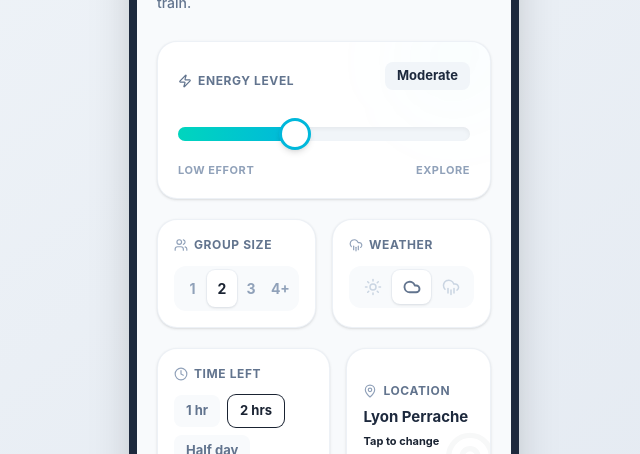
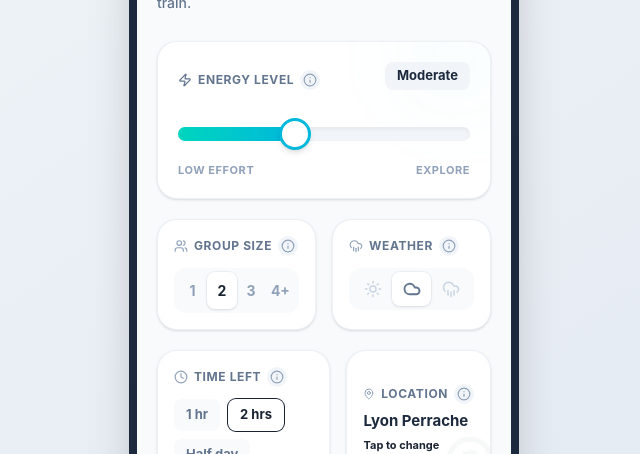
Before and after one commit to TuanDangNguyen2003/Interaction-Design-Proto-App, a React (Vite) app: page /setup in a window 1280 px wide. Shown: the part 226-680 px from the top of the page, without its empty margins (316-956 px from the left). Built offline with nearby package versions, Linux system fonts and the light colour scheme.

Commit message:
Enhance DecisionSetupScreen: Add detailed setup options for energy, group size, weather, time, and location with interactive info buttons for improved user guidance and experience.

```diff
--- a/src/app/screens/DecisionSetupScreen.tsx
+++ b/src/app/screens/DecisionSetupScreen.tsx
@@ -1,6 +1,55 @@
 import { useState } from 'react';
 import { useNavigate } from 'react-router';
-import { ChevronLeft, ChevronRight, Users, Clock, CloudRain, Sun, Cloud, MapPin, Zap } from 'lucide-react';
+import { ChevronLeft, ChevronRight, Users, Clock, CloudRain, Sun, Cloud, MapPin, Zap, Info, X } from 'lucide-react';
+import { motion } from 'motion/react';
+
+const setupDetails = {
+  energy: {
+    title: 'Energy level',
+    summary: 'This keeps the nearby option realistic for how much effort Tran and her friend want right now.',
+    rows: [
+      { label: 'Low effort', value: 'Sit-down stops and very short walks.' },
+      { label: 'Moderate', value: 'A simple activity or short transit is okay.' },
+      { label: 'Explore', value: 'More movement and a more active stop.' },
+    ],
+  },
+  people: {
+    title: 'Group size',
+    summary: 'Group size helps TripFit favor places that are practical to enter and enjoy together.',
+    rows: [
+      { label: '1 person', value: 'Fast, flexible solo options.' },
+      { label: '2 people', value: 'Easy seating and low coordination effort.' },
+      { label: '3-4+ people', value: 'More space and group-friendly options needed.' },
+    ],
+  },
+  weather: {
+    title: 'Weather',
+    summary: 'Weather prevents the app from proposing an uncomfortable or unrealistic nearby plan.',
+    rows: [
+      { label: 'Sunny', value: 'Outdoor routes and open-air stops are included.' },
+      { label: 'Cloudy', value: 'Covered or flexible options get priority.' },
+      { label: 'Rainy', value: 'Indoor places and sheltered routes are prioritized.' },
+    ],
+  },
+  time: {
+    title: 'Time left',
+    summary: 'Tran needs an option that leaves enough buffer to return for the train.',
+    rows: [
+      { label: '1 hr', value: 'Only immediate, very low-commitment stops.' },
+      { label: '2 hrs', value: 'A nearby break with a comfortable return buffer.' },
+      { label: 'Half day', value: 'Allows farther or longer activities.' },
+    ],
+  },
+  location: {
+    title: 'Location',
+    summary: 'The starting point determines travel time and whether an option is train-safe.',
+    rows: [
+      { label: 'Lyon Perrache', value: 'Search begins near the station area.' },
+      { label: 'Tap to change', value: 'Update this if Tran moves elsewhere.' },
+      { label: 'Why it matters', value: 'Closer places rank higher when departure time matters.' },
+    ],
+  },
+} as const;
 
 export default function DecisionSetupScreen() {
   const navigate = useNavigate();
@@ -9,6 +58,22 @@ export default function DecisionSetupScreen() {
   const [people, setPeople] = useState(2);
   const [time, setTime] = useState('2 hrs');
   const [weather, setWeather] = useState('cloud');
+  const [activeInfo, setActiveInfo] = useState<keyof typeof setupDetails | null>(null);
+  const activeDetails = activeInfo ? setupDetails[activeInfo] : null;
+
+  const InfoButton = ({ topic }: { topic: keyof typeof setupDetails }) => (
+    <button
+      type="button"
+      onClick={(event) => {
+        event.stopPropagation();
+        setActiveInfo(topic);
+      }}
+      className="w-5 h-5 rounded-full bg-slate-100 text-slate-400 hover:bg-primary/10 hover:text-primary transition-colors flex items-center justify-center shrink-0"
+      aria-label={`Show ${setupDetails[topic].title} details`}
+    >
+      <Info className="w-3.5 h-3.5" />
+    </button>
+  );
 
   return (
     <div className="flex flex-col h-full bg-slate-50 relative">
@@ -46,6 +111,7 @@ export default function DecisionSetupScreen() {
           <div className="flex justify-between items-end mb-6 relative z-10">
             <label className="text-[12px] font-bold text-slate-500 flex items-center gap-1.5 uppercase tracking-wider">
               <Zap size={14} className="text-primary" /> Energy Level
+              <InfoButton topic="energy" />
             </label>
             <span className="text-[13px] font-bold text-slate-800 bg-slate-100 px-3 py-1 rounded-lg">
               {energy < 33 ? 'Low-key' : energy < 66 ? 'Moderate' : 'High energy'}
@@ -84,6 +150,7 @@ export default function DecisionSetupScreen() {
           <div className="bg-white p-4 rounded-[20px] border border-slate-200/60 shadow-sm">
             <label className="text-[12px] font-bold text-slate-500 flex items-center gap-1.5 mb-3 uppercase tracking-wider">
               <Users size={14} className="text-slate-400" /> Group Size
+              <InfoButton topic="people" />
             </label>
             <div className="flex bg-slate-50 p-1 rounded-xl">
               {[1,2,3,4].map(num => (
@@ -101,6 +168,7 @@ export default function DecisionSetupScreen() {
           <div className="bg-white p-4 rounded-[20px] border border-slate-200/60 shadow-sm">
             <label className="text-[12px] font-bold text-slate-500 flex items-center gap-1.5 mb-3 uppercase tracking-wider">
               <CloudRain size={14} className="text-slate-400" /> Weather
+              <InfoButton topic="weather" />
             </label>
             <div className="flex bg-slate-50 p-1 rounded-xl justify-between">
               {[{id:'sun', icon: Sun, color: 'text-amber-500'}, {id:'cloud', icon: Cloud, color: 'text-slate-500'}, {id:'rain', icon: CloudRain, color: 'text-blue-500'}].map(w => (
@@ -121,6 +189,7 @@ export default function DecisionSetupScreen() {
           <div className="bg-white p-4 rounded-[20px] border border-slate-200/60 shadow-sm">
             <label className="text-[12px] font-bold text-slate-500 flex items-center gap-1.5 mb-3 uppercase tracking-wider">
               <Clock size={14} className="text-slate-400" /> Time left
+              <InfoButton topic="time" />
             </label>
             <div className="flex flex-wrap gap-2">
               {['1 hr', '2 hrs', 'Half day'].map(t => (
@@ -141,6 +210,7 @@ export default function DecisionSetupScreen() {
             </div>
             <label className="text-[12px] font-bold text-slate-500 flex items-center gap-1.5 mb-1.5 uppercase tracking-wider relative z-10">
               <MapPin size={14} className="text-slate-400" /> Location
+              <InfoButton topic="location" />
             </label>
             <div className="text-[15px] font-bold text-slate-800 truncate relative z-10">Lyon Perrache</div>
             <div className="text-[11px] text-primary font-bold mt-1 relative z-10">Tap to change</div>
@@ -156,6 +226,51 @@ export default function DecisionSetupScreen() {
           Find nearby fits <ChevronRight size={18} />
         </button>
       </div>
+
+      {activeDetails && (
+        <motion.div
+          initial={{ opacity: 0 }}
+          animate={{ opacity: 1 }}
+          exit={{ opacity: 0 }}
+          onClick={() => setActiveInfo(null)}
+          className="absolute inset-0 z-[60] bg-slate-900/30 backdrop-blur-sm flex items-center justify-center px-6"
+        >
+          <motion.div
+            initial={{ opacity: 0, y: 18, scale: 0.96 }}
+            animate={{ opacity: 1, y: 0, scale: 1 }}
+            transition={{ type: 'spring', damping: 20, stiffness: 260 }}
+            onClick={(event) => event.stopPropagation()}
+            className="w-full max-w-[320px] bg-white rounded-[24px] shadow-2xl border border-white overflow-hidden"
+          >
+            <div className="p-5 border-b border-slate-100 flex items-start justify-between gap-4">
+              <div>
+                <div className="w-9 h-9 rounded-2xl bg-primary/10 text-primary flex items-center justify-center mb-3">
+                  <Info className="w-5 h-5" />
+                </div>
+                <h2 className="text-[20px] font-extrabold text-slate-800 tracking-tight">{activeDetails.title}</h2>
+                <p className="text-[13px] text-slate-500 font-medium leading-snug mt-1">{activeDetails.summary}</p>
+              </div>
+              <button
+                type="button"
+                onClick={() => setActiveInfo(null)}
+                className="w-8 h-8 rounded-full bg-slate-100 text-slate-500 hover:bg-slate-200 flex items-center justify-center shrink-0"
+                aria-label="Close details"
+              >
+                <X className="w-4 h-4" />
+              </button>
+            </div>
+
+            <div className="p-5 space-y-3">
+              {activeDetails.rows.map((row) => (
+                <div key={row.label} className="bg-slate-50 border border-slate-100 rounded-2xl p-3">
+                  <div className="text-[13px] font-extrabold text-slate-800 mb-0.5">{row.label}</div>
+                  <div className="text-[12px] font-medium text-slate-500 leading-snug">{row.value}</div>
+                </div>
+              ))}
+            </div>
+          </motion.div>
+        </motion.div>
+      )}
     </div>
   );
 }
```
